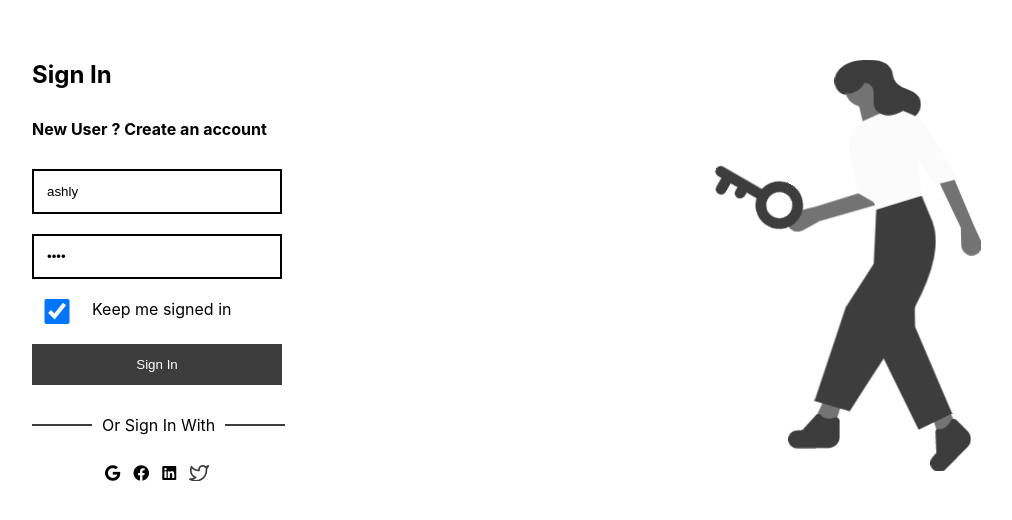
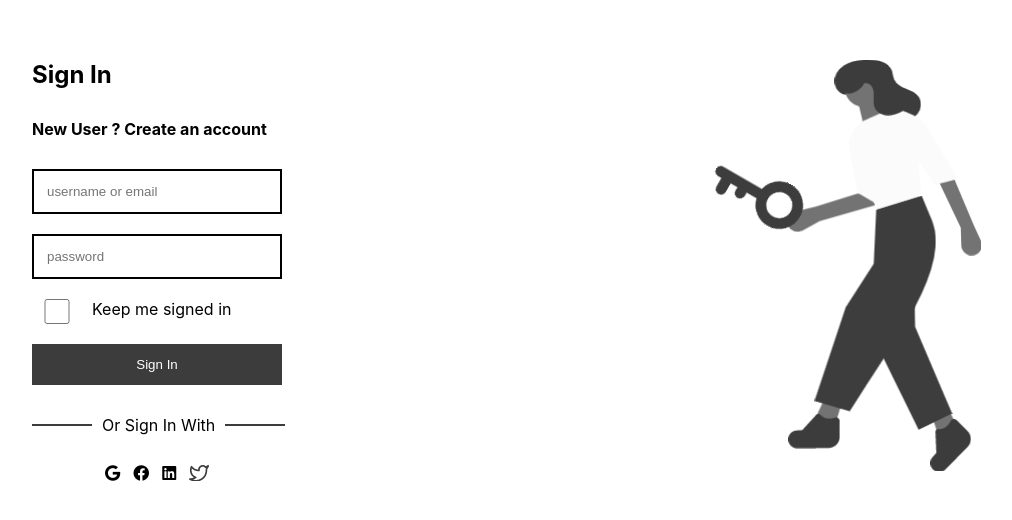
Before and after one commit to AshlyMargaret/country_directory, a React (Create React App) app: page / in a window 1280 px wide. Shown: the top 520 px of the page, without its empty margins (128-1140 px from the left). Built offline with nearby package versions, Linux system fonts and the light colour scheme.

Commit message:
FIX: - Removed hard coded values from sign-in page input field

```diff
--- a/src/Pages/SignInPage/SignInPage.js
+++ b/src/Pages/SignInPage/SignInPage.js
@@ -17,17 +17,17 @@ function SignInPage() {
              <h2>Sign In</h2>
            </div>
            <div className="newUser">
-            <h4>New User ? <a href="">Create an account</a></h4>
+            <h4>New User ? <a href="#">Create an account</a></h4>
            </div>
            <div className="formField">
             <div className="userNameField">
-            <input type="text" className='input' placeholder='username or email' value='ashly'/>
+            <input type="text" className='input' placeholder='username or email' />
             </div>
             <div className="passwordField">
-            <input type="password" className='input' placeholder='password' value='2345'/>
+            <input type="password" className='input' placeholder='password' />
             </div>
             <div className="keepMeField">
-            <input type="checkbox" class="larger" checked style={{background:"white"}} />
+            <input type="checkbox" class="larger"  style={{background:"white"}} />
             <p>Keep me signed in</p>
             </div>
             <div className="btnSec">
```
